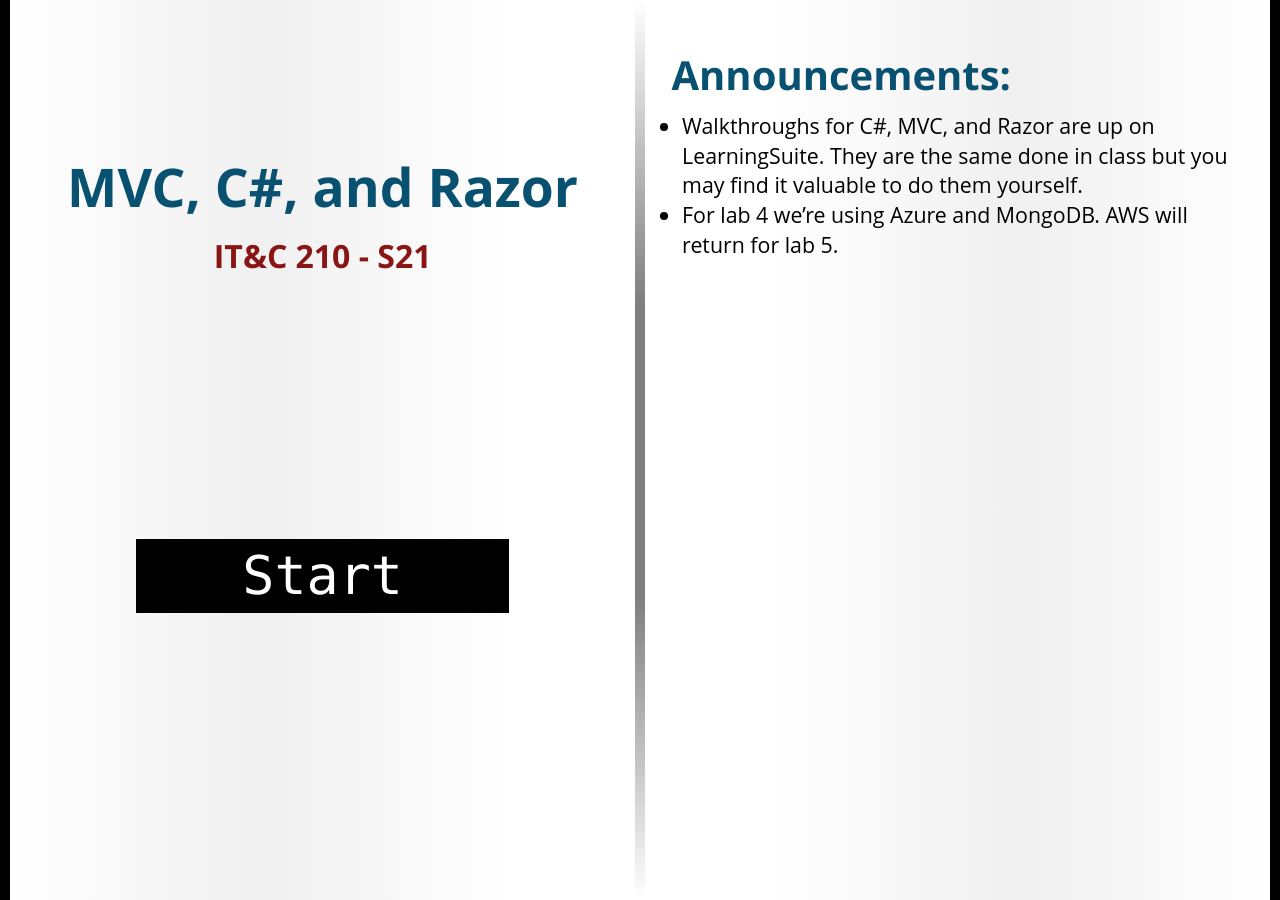
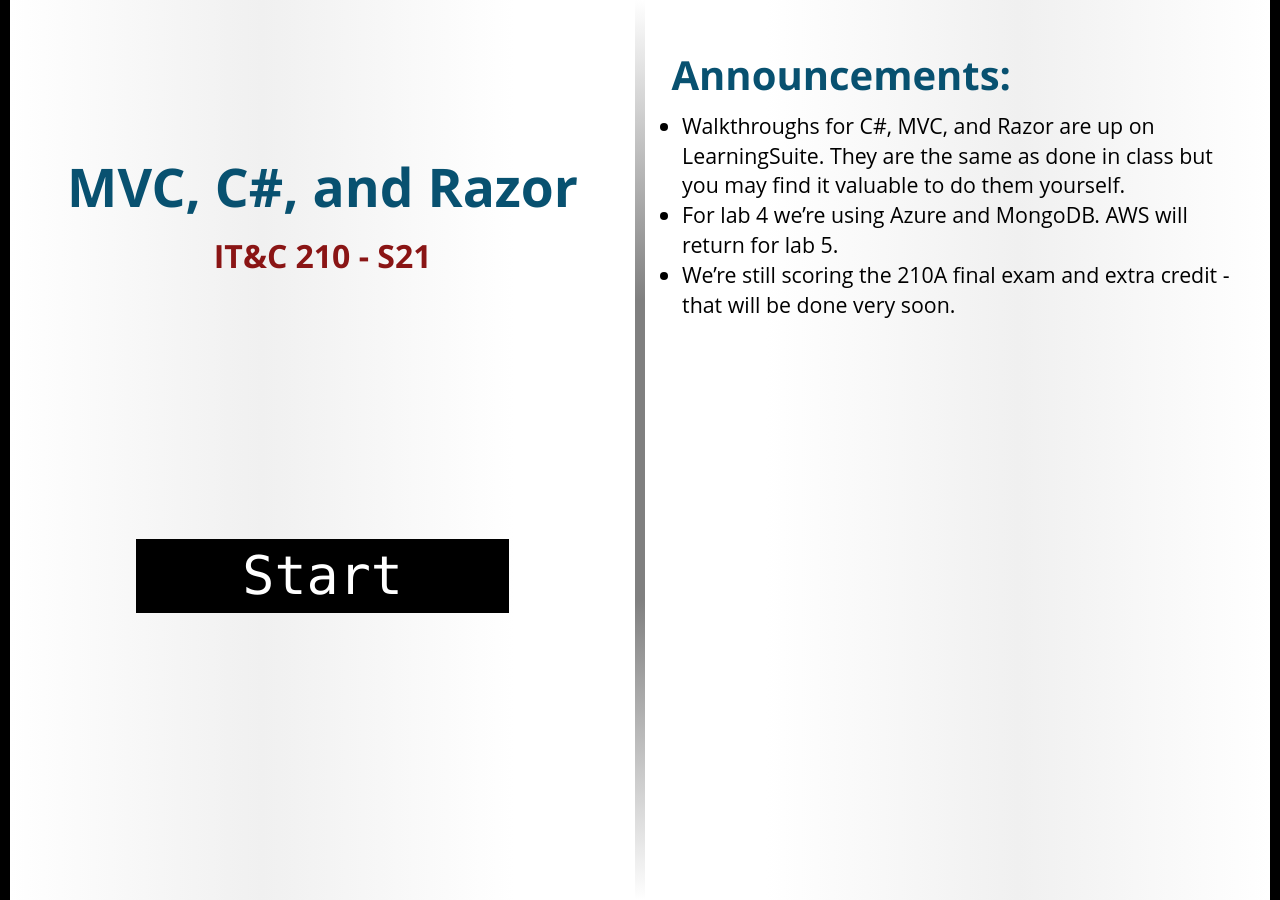
Before and after one commit to BYU-ITC-210/BYU-ITC-210.github.io, a Jekyll site: the page built from _welcome/S21.md, in a window 1280 px wide. Built offline with Jekyll 4.4.1, drawn with Linux system fonts in a browser that asks for light colours; some web fonts are replaced.

Commit message:
Welcome S21

```diff
--- a/_welcome/S21.md
+++ b/_welcome/S21.md
@@ -3,5 +3,6 @@ title: MVC, C#, and Razor
 session: S21
 ---
 
-* Walkthroughs for C#, MVC, and Razor are up on LearningSuite. They are the same done in class but you may find it valuable to do them yourself.
+* Walkthroughs for C#, MVC, and Razor are up on LearningSuite. They are the same as done in class but you may find it valuable to do them yourself.
 * For lab 4 we're using Azure and MongoDB. AWS will return for lab 5.
+* We're still scoring the 210A final exam and extra credit - that will be done very soon.
```
